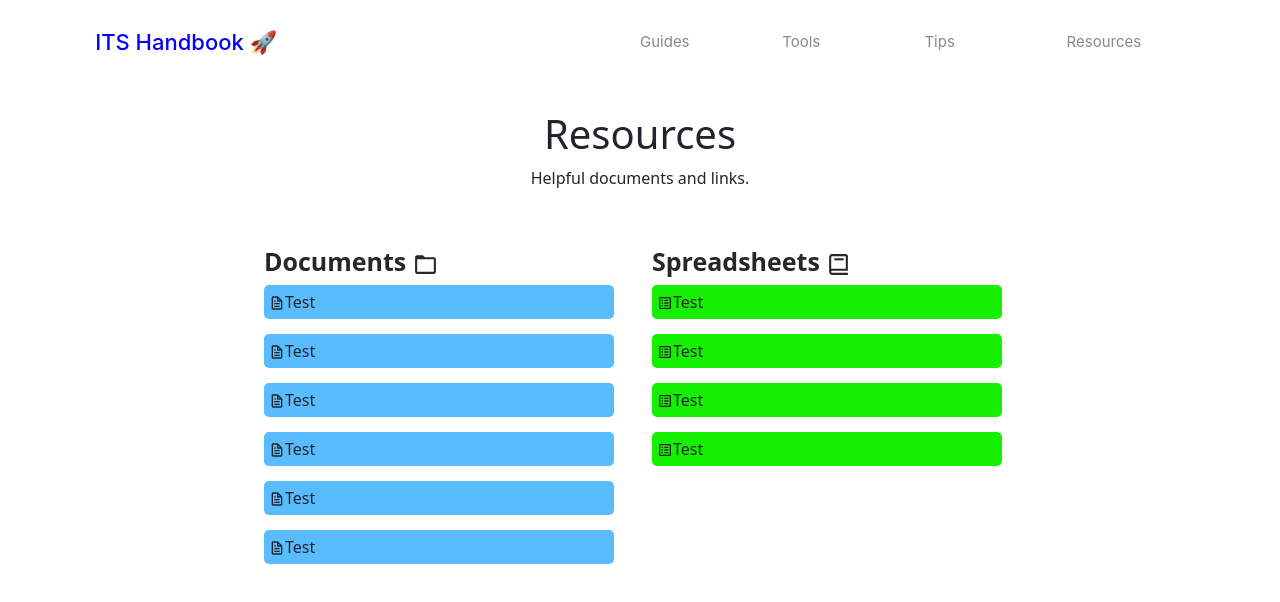
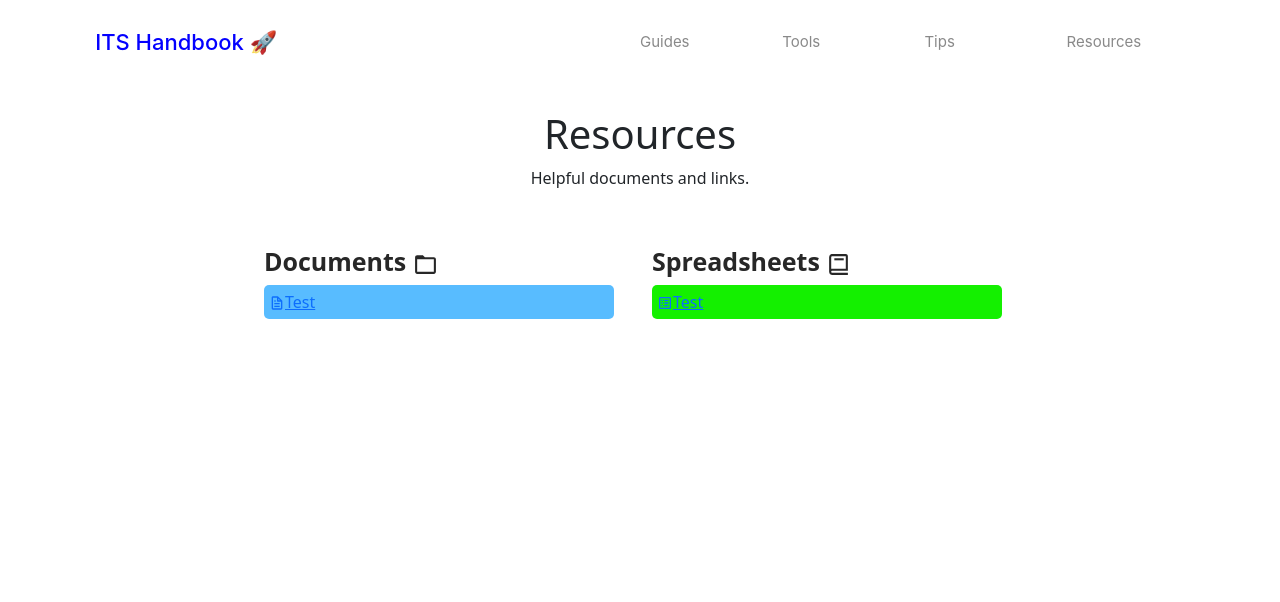
Before and after one commit to michaelsheng15/yr-guide, a React (Create React App) app: page /resources in a window 1280 px wide. Shown: the top 602 px of the page. Built offline with nearby package versions, Linux system fonts and the light colour scheme.

Commit message:
Removed node warnings

```diff
--- a/src/Components/NavCard.js
+++ b/src/Components/NavCard.js
@@ -2,8 +2,6 @@ import React from "react";
 import { Row, Col, Container } from "react-bootstrap";
 import "./NavCard.css";
 import { Link } from "react-router-dom";
-import { BiAtom } from "react-icons/bi";
-
 
 const NavCard = () => {
   return (
--- a/src/Views/Guides/Calls.js
+++ b/src/Views/Guides/Calls.js
@@ -3,7 +3,6 @@ import { Row, Col, Container } from "react-bootstrap";
 import "./Calls.css";
 
 import NavCard from "../../Components/NavCard";
-import { BiBookBookmark } from "react-icons/bi";
 import { BiDetail } from "react-icons/bi";
 
 const Calls = () => {
--- a/src/Views/Guides/Emails.js
+++ b/src/Views/Guides/Emails.js
@@ -1,9 +1,7 @@
 import React from "react";
 import { Row, Col, Container } from "react-bootstrap";
 import "./Emails.css";
-
 import NavCard from "../../Components/NavCard";
-import { BiBookBookmark } from "react-icons/bi";
 import { BiDetail } from "react-icons/bi";
 
 const Emails = () => {
--- a/src/Views/Home.js
+++ b/src/Views/Home.js
@@ -2,12 +2,8 @@ import NavCard from "../Components/NavCard";
 import Footer from "../Components/Footer";
 import { Row, Col, Container } from "react-bootstrap";
 import { Link } from "react-router-dom";
-
-import { BiAtom } from "react-icons/bi";
-
 import "./Home.css";
 import home1 from "../img/home2.png";
-
 import React, { Component } from "react";
 import Modal from "../Components/Modal";
 
@@ -46,19 +42,19 @@ class Home extends Component {
 
               <div className="btn-container">
                 <Link to="/guides" style={{ textDecoration: "none" }}>
-                  <a className="btn">Get Started!</a>
+                  <a className="btn" href='none'>Get Started!</a>
                 </Link>
 
                 <Modal show={this.state.show} handleClose={this.hideModal}>
                   <p>Modal</p>
                 </Modal>
-                <a className="btn" id="outline" onClick={this.showModal}>
+                <a className="btn" id="outline" href='none' onClick={this.showModal}>
                   About the Dev!
                 </a>
               </div>
             </Col>
             <Col className="img-col">
-              <img src={home1} className="img" />
+              <img src={home1} className="img" alt='home'/>
             </Col>
           </Row>
         </Container>
--- a/src/Views/Resources.js
+++ b/src/Views/Resources.js
@@ -6,9 +6,6 @@ import "./Resources.css";
 import { BiFolder } from "react-icons/bi";
 import { BiFile } from "react-icons/bi";
 import { BiBook } from "react-icons/bi";
-
-
-
 
 import { BiSpreadsheet } from "react-icons/bi";
 
@@ -28,46 +25,18 @@ const Resources = () => {
               Documents <BiFolder />
             </h3>
             <div className="res-box-doc">
-              <a><BiFile/>Test</a>
-            </div>
-            <div className="res-box-doc">
-              <a><BiFile/>Test</a>
-            </div>
-            <div className="res-box-doc">
-              <a><BiFile/>Test</a>
-            </div>
-            <div className="res-box-doc">
-              <a><BiFile/>Test</a>
-            </div>
-            <div className="res-box-doc">
-              <a><BiFile/>Test</a>
-            </div>
-            <div className="res-box-doc">
-              <a><BiFile/>Test</a>
+              <a href="none">
+                <BiFile />
+                Test
+              </a>
             </div>
           </Col>
           <Col>
-            <h3 className="res-sub-header">Spreadsheets <BiBook /></h3>
+            <h3 className="res-sub-header">
+              Spreadsheets <BiBook />
+            </h3>
             <div className="res-box-sheet">
-              <a>
-                <BiSpreadsheet />
-                Test
-              </a>
-            </div>
-            <div className="res-box-sheet">
-              <a>
-                <BiSpreadsheet />
-                Test
-              </a>
-            </div>
-            <div className="res-box-sheet">
-              <a>
-                <BiSpreadsheet />
-                Test
-              </a>
-            </div>
-            <div className="res-box-sheet">
-              <a>
+              <a href="none">
                 <BiSpreadsheet />
                 Test
               </a>
--- a/src/Views/Tools.js
+++ b/src/Views/Tools.js
@@ -5,7 +5,6 @@ import "./Tools.css";
 import { BiGitPullRequest } from "react-icons/bi";
 import { BiCube } from "react-icons/bi";
 import { BiCollection } from "react-icons/bi";
-import { FiItalic } from "react-icons/fi";
 
 const Tools = () => {
   const request = [
```
Also changed, not shown: src/Views/Tips.js (+4 -4 lines).
